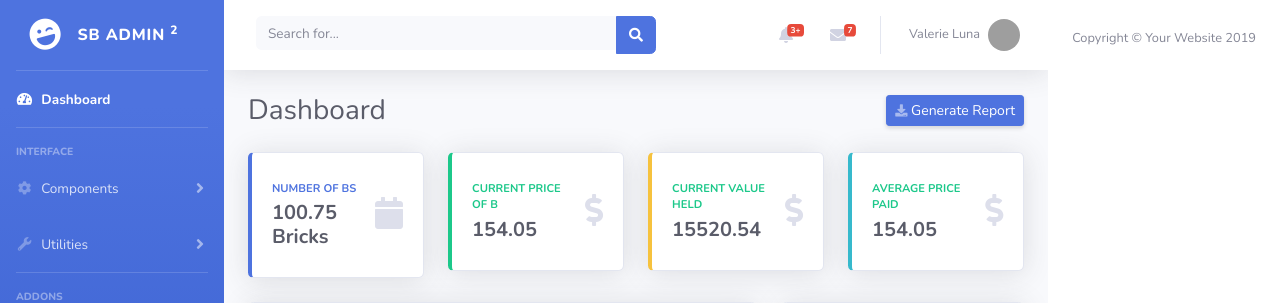
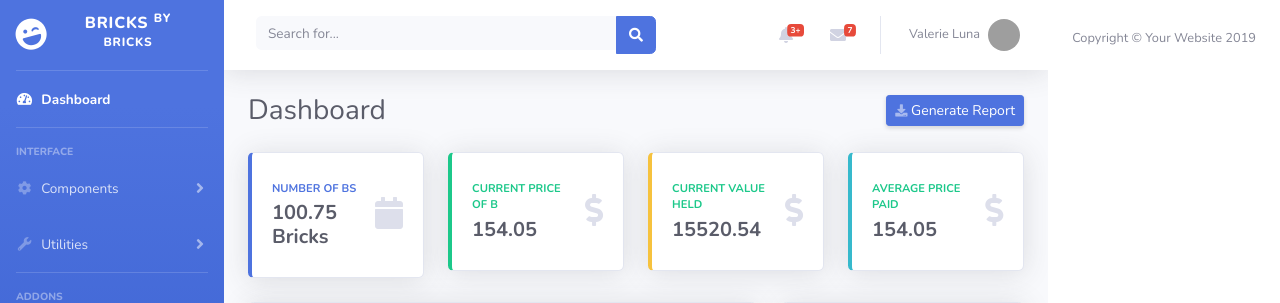
Before and after one commit to Edozie101/bbyb, a Django app: page /dashboard/ in a window 1280 px wide. Shown: the top 303 px of the page. Run offline with Django 3.2, Linux system fonts and the light colour scheme; some libraries are stand-ins or nearby versions; grey boxes are pictures that could not be loaded.

Commit message:
adding the base changes

```diff
--- a/bbb/bricks/templates/dashboard.html
+++ b/bbb/bricks/templates/dashboard.html
@@ -35,7 +35,7 @@
         <div class="sidebar-brand-icon rotate-n-15">
           <i class="fas fa-laugh-wink"></i>
         </div>
-        <div class="sidebar-brand-text mx-3">SB Admin <sup>2</sup></div>
+        <div class="sidebar-brand-text mx-3">Bricks <sup>By Bricks </sup></div>
       </a>
 
       <!-- Divider -->
```
